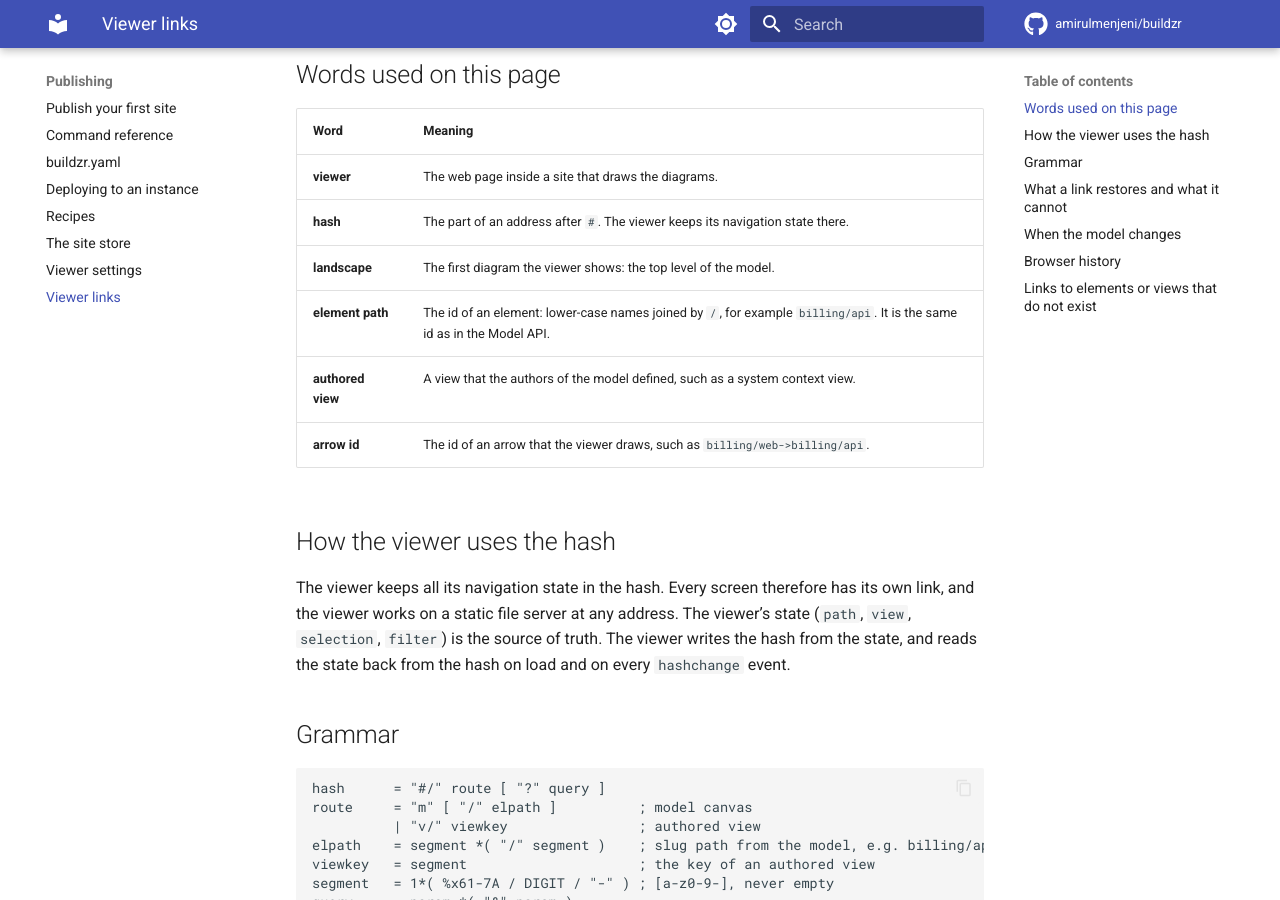
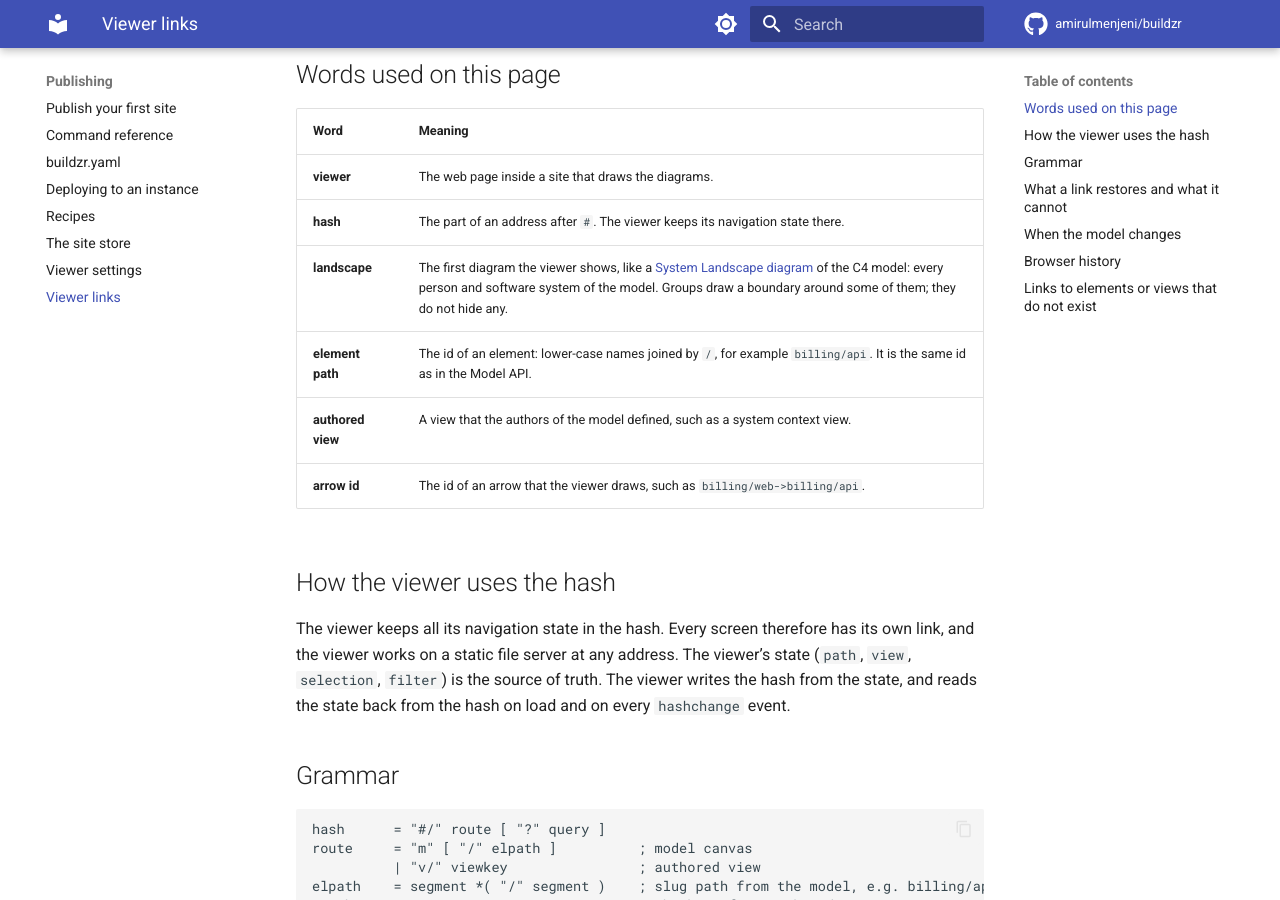
Before and after one commit to amirulmenjeni/buildzr, an MkDocs documentation site: the page built from docs/viewer-hash-routes.md, in a window 1280 px wide and 900 px high, scrolled down 396 px. Built offline with MkDocs 1.6.1 and Material for MkDocs 9.7.7, drawn with Linux system fonts in a browser that asks for light colours; comment, search, counter and statistics services are not loaded.

Commit message:
docs: define the landscape as in the Structurizr DSL

```diff
--- a/docs/viewer-hash-routes.md
+++ b/docs/viewer-hash-routes.md
@@ -12,7 +12,7 @@ Links in the forms on this page keep working in later versions of buildzr.
 |---|---|
 | **viewer** | The web page inside a site that draws the diagrams. |
 | **hash** | The part of an address after `#`. The viewer keeps its navigation state there. |
-| **landscape** | The first diagram the viewer shows: the top level of the model. |
+| **landscape** | The first diagram the viewer shows, like a [System Landscape diagram](https://c4model.com/#SystemLandscapeDiagram) of the C4 model: every person and software system of the model. Groups draw a boundary around some of them; they do not hide any. |
 | **element path** | The id of an element: lower-case names joined by `/`, for example `billing/api`. It is the same id as in the Model API. |
 | **authored view** | A view that the authors of the model defined, such as a system context view. |
 | **arrow id** | The id of an arrow that the viewer draws, such as `billing/web->billing/api`. |
```
Also changed, not shown: docs/getting-started/quick-start.md (+1 -1 lines), docs/publishing-recipes.md (+1 -1 lines).
